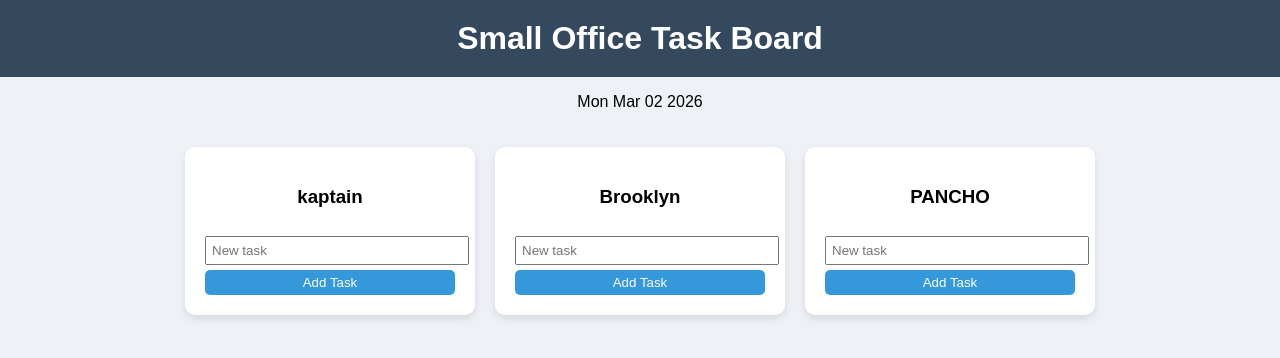
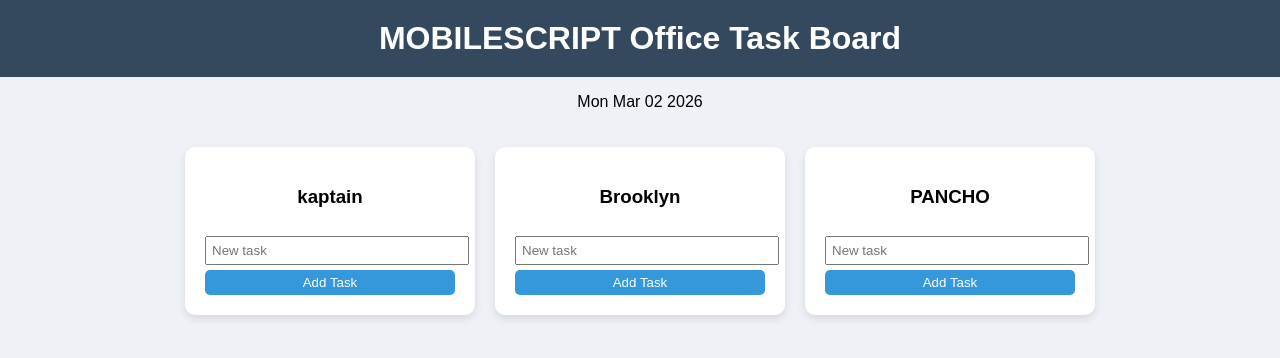
Before and after one commit to Pancho-star-webb/office--task-board-, a plain HTML site: page index.html in a window 1280 px wide. Drawn offline with Linux system fonts and the light colour scheme.

Commit message:
Update index.html

```diff
--- a/index.html
+++ b/index.html
@@ -57,7 +57,7 @@
 </head>
 <body>
 
-<h1>Small Office Task Board</h1>
+<h1>MOBILESCRIPT Office Task Board</h1>
 <p id="todayDate"></p>
 
 <div class="container" id="board"></div>
```
